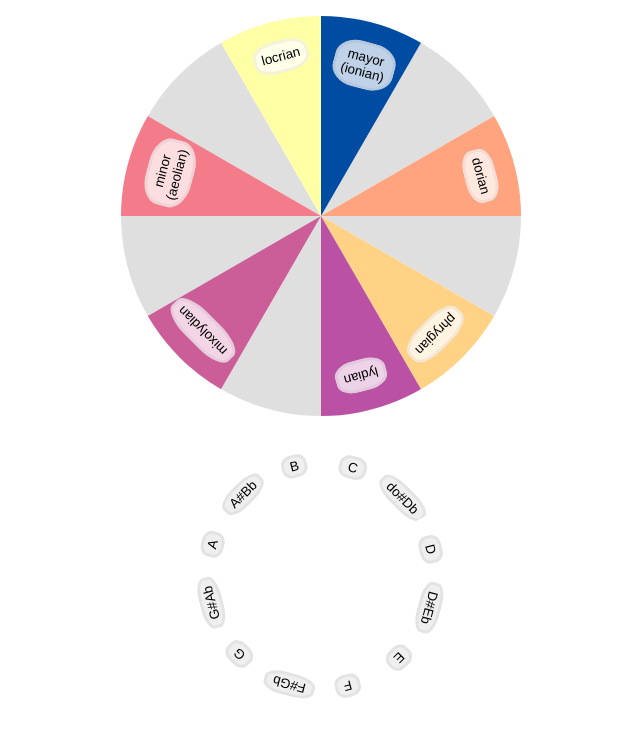
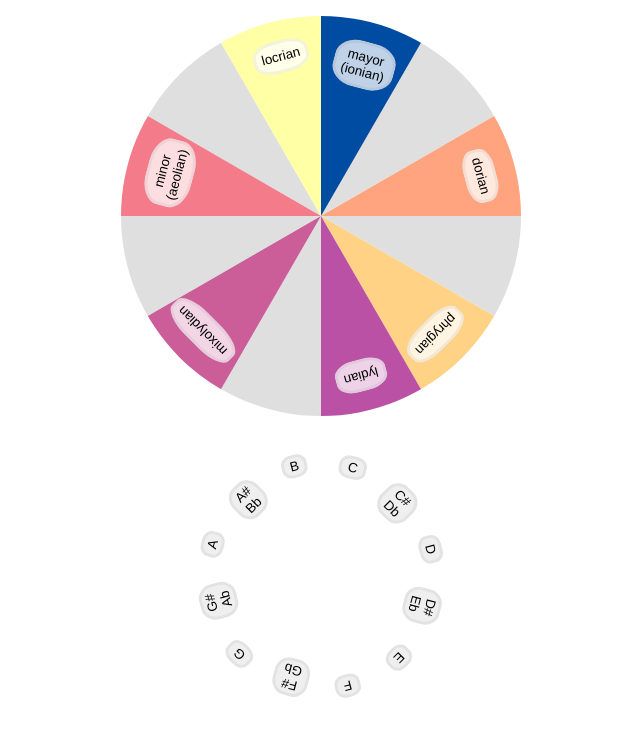
Before and after one commit to istng/music-theory-web, a React (Create React App) app: page / in a window 1280 px wide. Shown: the top 736 px of the page, without its empty margins (319-959 px from the left). Built offline with nearby package versions, Linux system fonts and the light colour scheme.

Commit message:
correct do to C on american and better way of showing alterations

```diff
--- a/src/components/notes.js
+++ b/src/components/notes.js
@@ -17,9 +17,15 @@ class Note extends React.Component {
   }
 
   render() {
+    let button;
+    if (this.state.american.length === 2) {
+      button = <button className="note-button" onClick={this.props.rotate}> { this.state.american[0] } <br /> { this.state.american[1] } </button>
+    } else {
+      button = <button className="note-button" onClick={this.props.rotate}> { this.state.american } </button>
+    }
     return (
       <div>
-        <button className="note-button" onClick={this.props.rotate}> { this.state.american } </button>
+        { button }
       </div>
     );
   }
@@ -36,7 +42,7 @@ export class NotesCircle extends React.Component {
           american: ['C'],
         }, {
           name: ['do#', 'reb'],
-          american: ['do#', 'Db'],
+          american: ['C#', 'Db'],
         }, {
           name: ['re'],
           american: ['D'],
```
